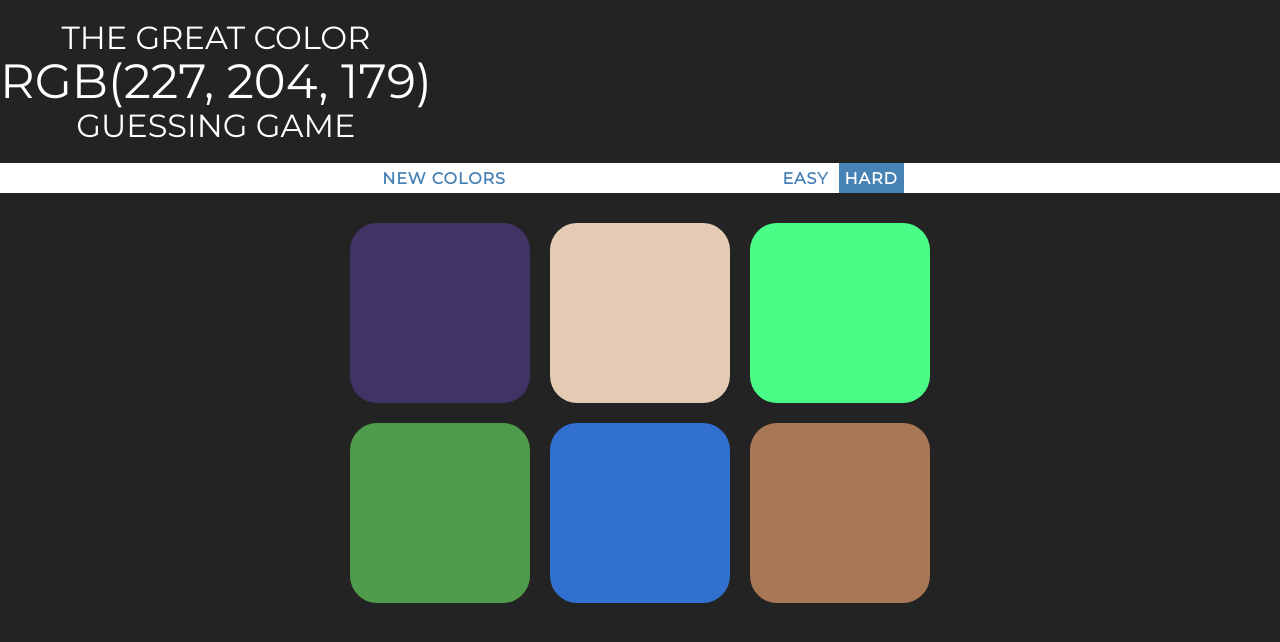
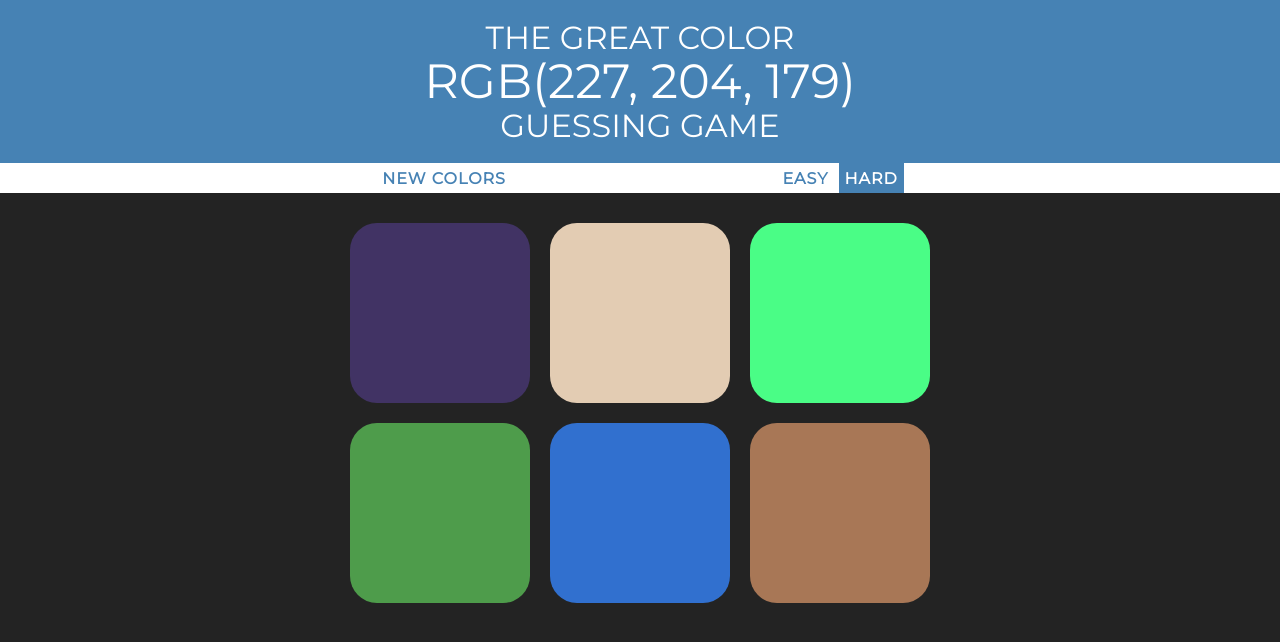
Before and after one commit to vatsalgp/vatsalgp.github.io, a Jekyll site: the page ColorPicker/index.html, which Jekyll copies as it is, in a window 1280 px wide. Shown: the top 642 px of the page. Built offline with Jekyll 4.4.1, drawn with Linux system fonts in a browser that asks for light colours.

Commit message:
Revert "Update index.html"
This reverts commit 6a00113bc31af8bf90da487f14dba2792a6de90d.

```diff
--- a/ColorPicker/index.html
+++ b/ColorPicker/index.html
@@ -6,6 +6,7 @@
 	<link href="https://fonts.googleapis.com/css?family=Montserrat" rel="stylesheet">
 </head>
 <body>
+	<div id="top">
 		<h1>The Great Color<div id="displayColor"></div>Guessing Game</h1>
 		<div id="stripe">
 			<button id="resetButton">New Colors</button>
@@ -13,6 +14,7 @@
 			<button id="easyButton">Easy</button>
 			<button id="hardButton">Hard</button>
 		</div>
+	</div>
 	<div id="container">
 		<div class="square"></div>
 		<div class="square"></div>
```
